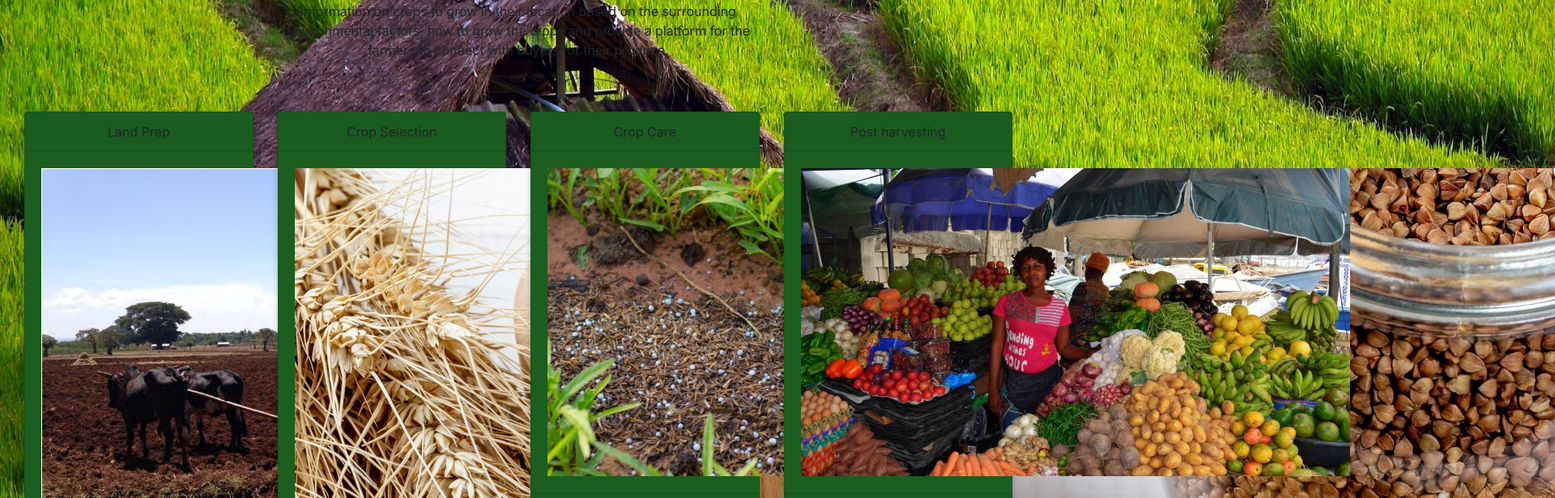
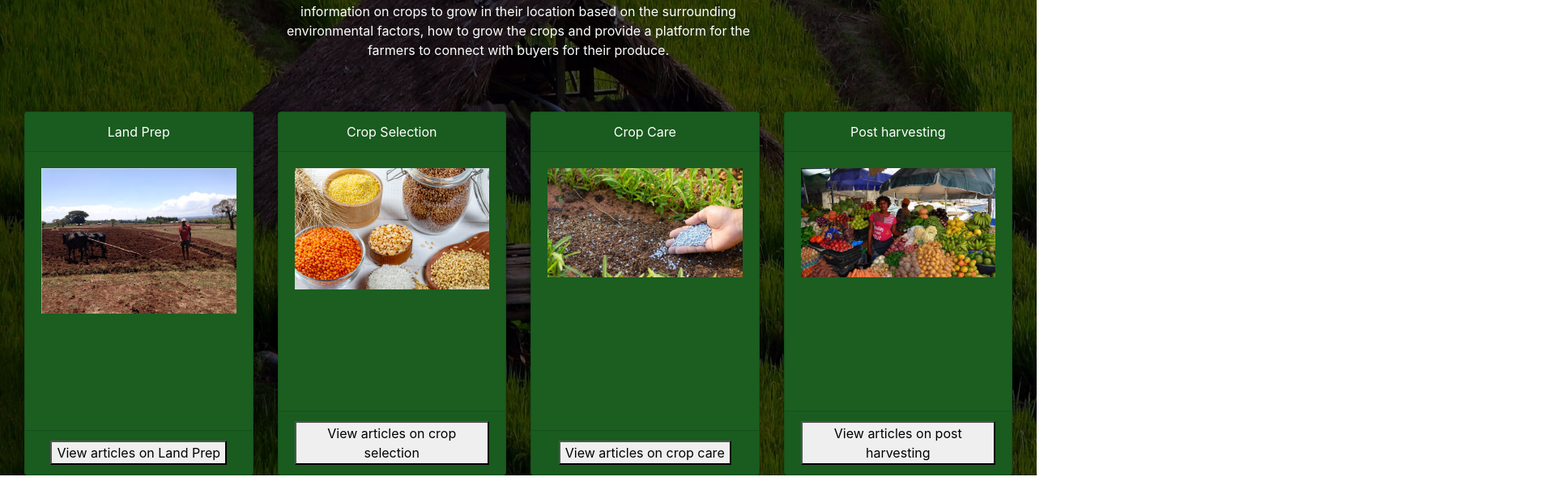
Before and after one commit to BuildForSDGCohort2/Team-212-groupa-frontendreact, a React (Create React App) app in the folder smartfarm/: page / in a window 1280 px wide. Shown: the part 320-936 px from the top of the page at 81% size, 1920 px wide, since content can reach past the window. After the commit the page ends 908 px from the top, so only its background shows below. Built offline with nearby package versions, Linux system fonts and the light colour scheme; a web font is replaced by a local one.

Commit message:
Add styling to the landing page.

```diff
--- a/smartfarm/src/App.css
+++ b/smartfarm/src/App.css
@@ -10,3 +10,15 @@
 a:hover{
   background-color: thistle;
 }
+
+.overlay{
+  color:white;
+  background-color: rgba(0,0,0,0.7);
+
+}
+.imgMore{
+  width: 100%;
+}
+.card{
+  min-height: 450px;
+}
--- a/smartfarm/src/App.js
+++ b/smartfarm/src/App.js
@@ -5,7 +5,7 @@ import Mynavbar from './components/layout/Navbar'
 function App() {
   return (
     <div className="App">
-      <div className="container-fluid text-center">
+      <div className="container-fluid text-center overlay">
       <Mynavbar />
       </div>
     </div>
```
